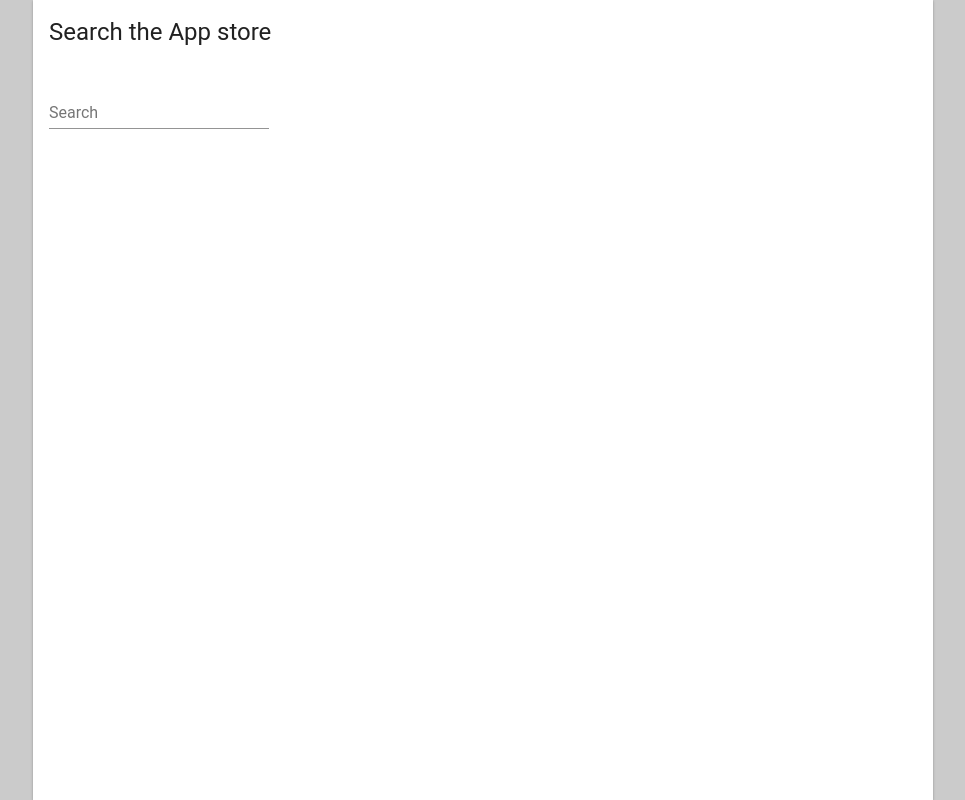
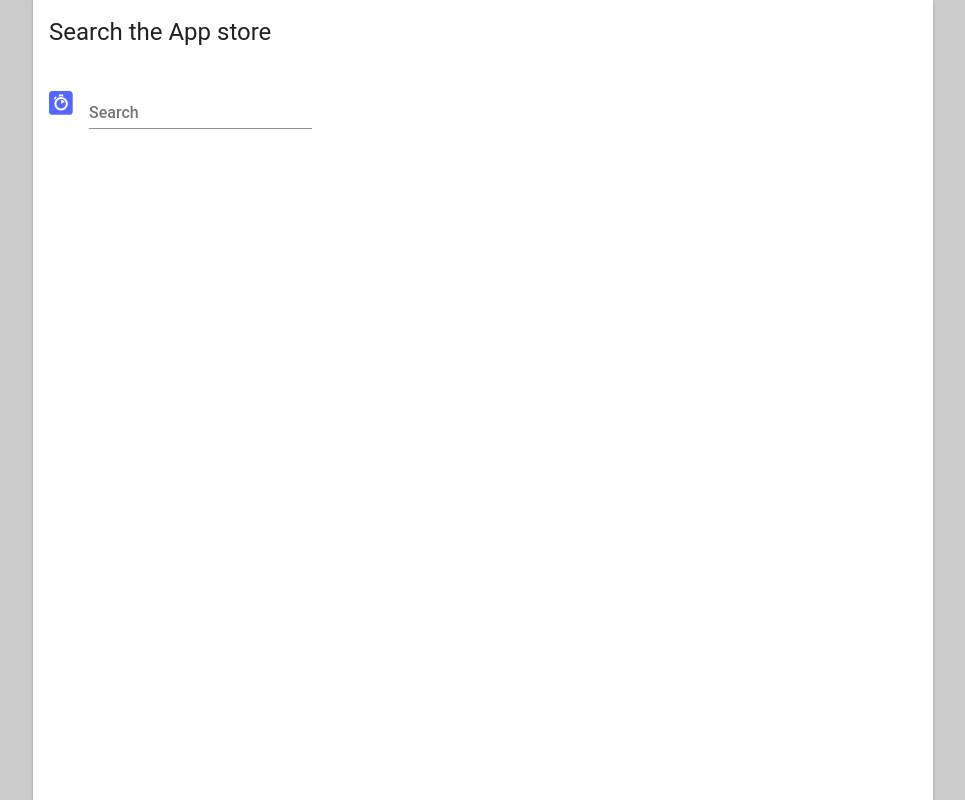
Before and after one commit to dispix/algolia-instant-search, a React (Create React App) app: page / in a window 1280 px wide. Shown: the whole page, without its empty margins (157-1122 px from the left). Built offline with nearby package versions, Linux system fonts and the light colour scheme; no server answers.

Commit message:
feat(pages/Home): add algolia logo in the search header

```diff
--- a/src/pages/Home/HomeHeader.tsx
+++ b/src/pages/Home/HomeHeader.tsx
@@ -1,6 +1,7 @@
 import CardHeader from "@material-ui/core/CardHeader"
 import * as React from "react"
 
+import algoliaBlueMark from "../../assets/algolia-blue-mark.svg"
 import SearchInput, { SearchInputProps } from "../../components/SearchInput"
 import { UseSearchResult } from "../../features/Search"
 
@@ -21,6 +22,7 @@
     <React.Fragment>
       <CardHeader title="Search the App store" />
       <CardHeader
+        avatar={<img src={algoliaBlueMark} height={24} alt="algolia logo" />}
         title={
           <SearchInput
             value={search}
```
